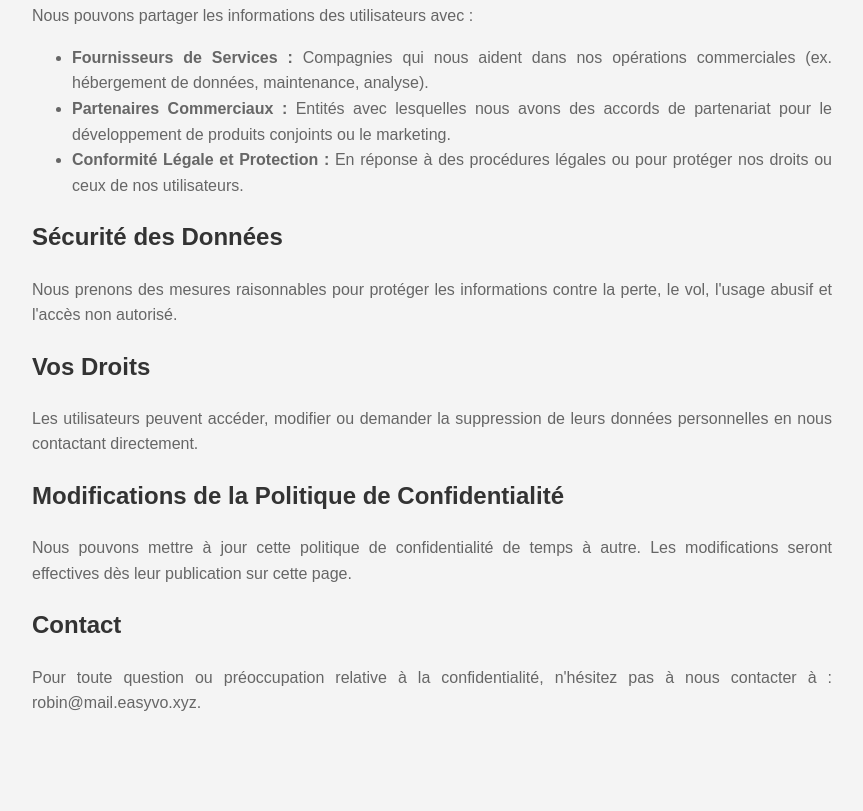
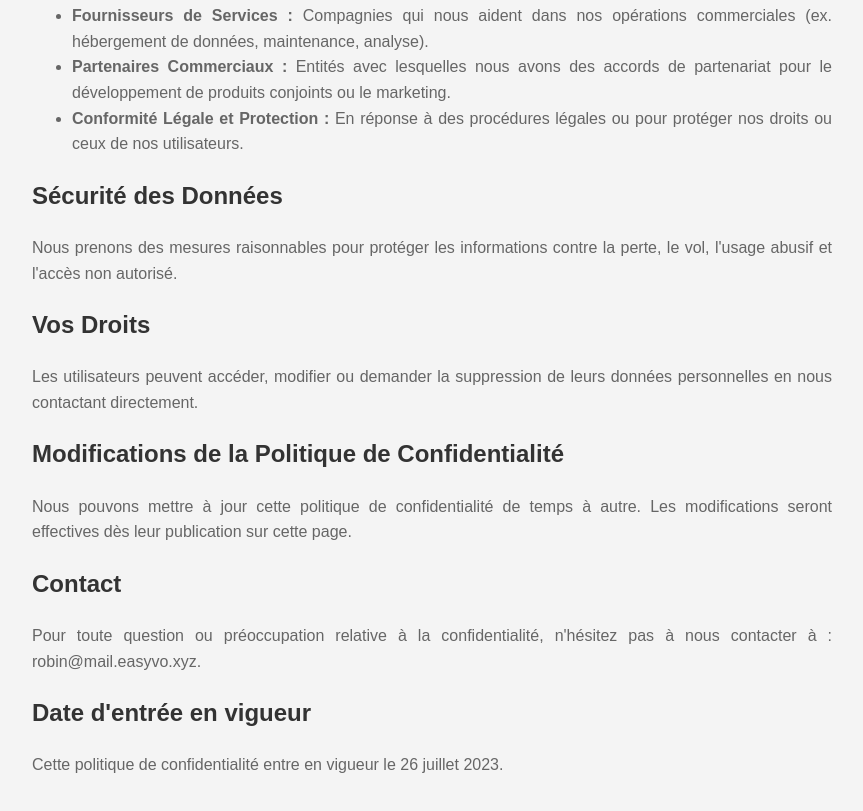
Before and after one commit to RobinMessiaen/mysenseiwebsite, a plain HTML site: page privacy-policy.html in a window 1280 px wide. Shown: the part 931-1742 px from the top of the page, without its empty margins (208-1071 px from the left). Before the commit the page ends 1683 px from the top, so only its background shows below. Drawn offline with Linux system fonts and the light colour scheme.

Commit message:
modif privacy-policy

```diff
--- a/privacy-policy.html
+++ b/privacy-policy.html
@@ -35,7 +35,6 @@
 
 <body>
   <h1>Politique de Confidentialité d'EasyVO</h1>
-  <p>Date d'entrée en vigueur : 24/06/2024</p>
 
   <p>Votre vie privée est importante pour nous. EasyVO a pour politique de respecter votre vie privée en ce qui concerne
     les informations que nous pouvons recueillir sur notre site Web, notre extension chrome et sur d'autres sites que
@@ -93,6 +92,9 @@
   <h2>Contact</h2>
   <p>Pour toute question ou préoccupation relative à la confidentialité, n'hésitez pas à nous contacter à :
     robin@mail.easyvo.xyz.</p>
+
+  <h2>Date d'entrée en vigueur</h2>
+  <p>Cette politique de confidentialité entre en vigueur le 26 juillet 2023.</p>
 </body>
 
 </html>
```
